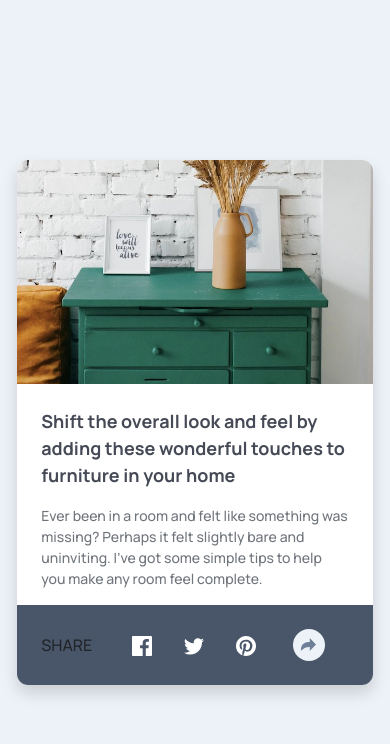
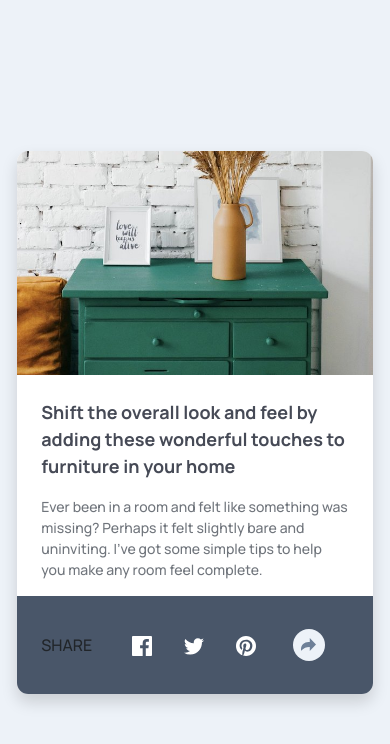
Before and after one commit to iaayush07/Acrive-preview-master, a website: page index.html in a window 390 px wide. Both pictures are taken after a click on the link 308 px from the left and 644 px from the top of the page. Drawn offline with Linux system fonts and the light colour scheme.

Commit message:
feat: mobile view

```diff
--- a/assets/js/index.js
+++ b/assets/js/index.js
@@ -14,6 +14,7 @@ function openTooltip(){
         profileWrapper.classList.toggle(['d-none']);
         mediaWrapper.classList.toggle(['d-none']);
         mediaWrapper.classList.toggle(['d-flex']);
+        mediaWrapper.classList.toggle(['align-items-center']);
     }else{
         if (share.style.visibility === "visible") {
             share.style.visibility = "hidden";
@@ -24,4 +25,4 @@ function openTooltip(){
     }
 }
 var media = window.matchMedia("(max-width: 768px)");
-media.addListener(openTooltip);
+media.addEventListener(openTooltip);
--- a/assets/scss/base/_colors.scss
+++ b/assets/scss/base/_colors.scss
@@ -1,3 +1,5 @@
 $dark : #464a56;
 $secondary: #70757c;
 $primary: #495669;
+$icon-background-color : #edf2f8;
+$share-btn-bg-color: #49566a;
--- a/assets/scss/base/_variables.scss
+++ b/assets/scss/base/_variables.scss
@@ -1 +1,3 @@
 $font-family-base: "Manrope";
+$bg-primary : #edf2f8;
+$font-weight-normal :500;
--- a/assets/scss/components/_main.scss
+++ b/assets/scss/components/_main.scss
@@ -1,8 +1,9 @@
 main {
-    background-color: #edf2f8;
+    background-color: $bg-primary;
     display: grid;
     place-items: center;
 
+    // main-wrapper-start
     .main-wrapper {
         width: 70%;
         padding: 50px;
@@ -23,7 +24,7 @@ main {
         .wrapper {
             height: 17rem;
             border-radius: 0.7rem;
-            background-color: #ffffff;
+            background-color: $white;
 
             @media (max-width:992px) {
                 height: 100%;
@@ -44,15 +45,16 @@ main {
 
             }
 
+            // --detail-wrapper-start
             .detail-wrapper {
                 .title {
-                    font-weight: 700;
+                    font-weight: $font-weight-bold;
                     font-size: 18px;
                 }
 
                 .detail {
                     font-size: 14px;
-                    font-weight: 500;
+                    font-weight: $font-weight-normal;
                 }
 
                 .profile-wrapper {
@@ -81,7 +83,7 @@ main {
                     justify-content: end;
                     height: 2rem;
                     width: 2rem;
-                    background-color: #edf2f8;
+                    background-color: $icon-background-color;
                     border-radius: 50%;
                     display: flex;
                     justify-content: center;
@@ -90,13 +92,16 @@ main {
                 }
             }
 
+            // --detail-wrapper-end
+
         }
 
+        // share-btn-logic + design-- start---
         .share {
             visibility: hidden;
             position: absolute;
-            background-color: #49566a;
-            color: #ffffff;
+            background-color: $share-btn-bg-color;
+            color: $white;
             border-radius: 0.5rem;
             width: 200px;
             bottom: 130px;
@@ -125,5 +130,13 @@ main {
                 font-size: 14px;
             }
         }
+
+        // share-btn-logic + design-- end---
     }
+
+    // main-wrapper-end
 }
+
+#media-wrapper {
+    height: 50px;
+}
```
Also changed, not shown: index.html (+13 -0 lines), assets/css/styles.css, 1 other file.
